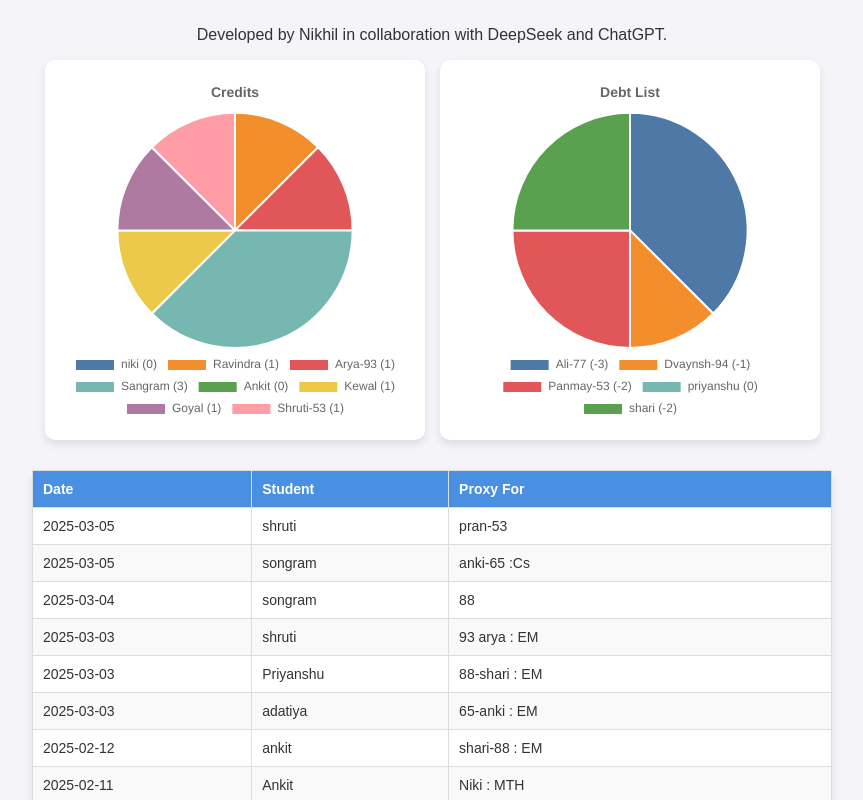
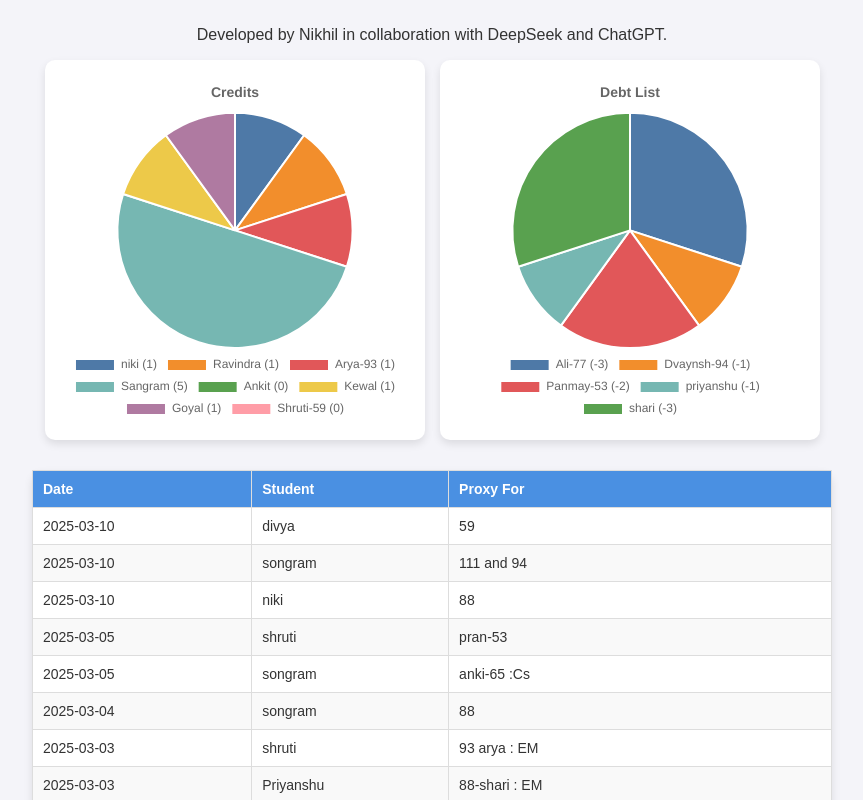
Before and after one commit to nikipoatgit/proxy, a plain HTML site: page index.html in a window 1280 px wide. Shown: the top 800 px of the page, without its empty margins (208-1071 px from the left). Drawn offline with nearby package versions, Linux system fonts and the light colour scheme.

Commit message:
Update index.html
10/3

```diff
--- a/index.html
+++ b/index.html
@@ -121,22 +121,22 @@
     const ctx2 = document.getElementById('debtChart').getContext('2d');
 
     const proxyData = {
-        "niki (0)": 0,
+        "niki (1)": 1,
         "Ravindra (1)": 1,
         "Arya-93 (1)": 1,
-        "Sangram (3)": 3,
+        "Sangram (5)": 5,
         "Ankit (0)": 0,
         "Kewal (1)": 1,
         "Goyal (1)": 1,
-        "Shruti-53 (1)": 1,
+        "Shruti-59 (0)": 0,
     };
 
     const debtData = {
         "Ali-77 (-3)": 3,
         "Dvaynsh-94 (-1)": 1,
         "Panmay-53 (-2)": 2,
-        "priyanshu (0)": 0,
-        "shari (-2)" : 2,
+        "priyanshu (-1)": 1,
+        "shari (-3)" : 3,
     };
 
     function generateColors(labels) {
@@ -196,6 +196,9 @@
     }
 
     const tableData = [
+        { date: "2025-03-10", student: "divya ", proxyFor: "59" },
+        { date: "2025-03-10", student: "songram", proxyFor: "111 and 94" },
+        { date: "2025-03-10", student: "niki ", proxyFor: "88" },
         { date: "2025-03-05", student: "shruti", proxyFor: "pran-53" },
         { date: "2025-03-05", student: "songram", proxyFor: "anki-65 :Cs" },
         { date: "2025-03-04", student: "songram", proxyFor: "88 " },
```
